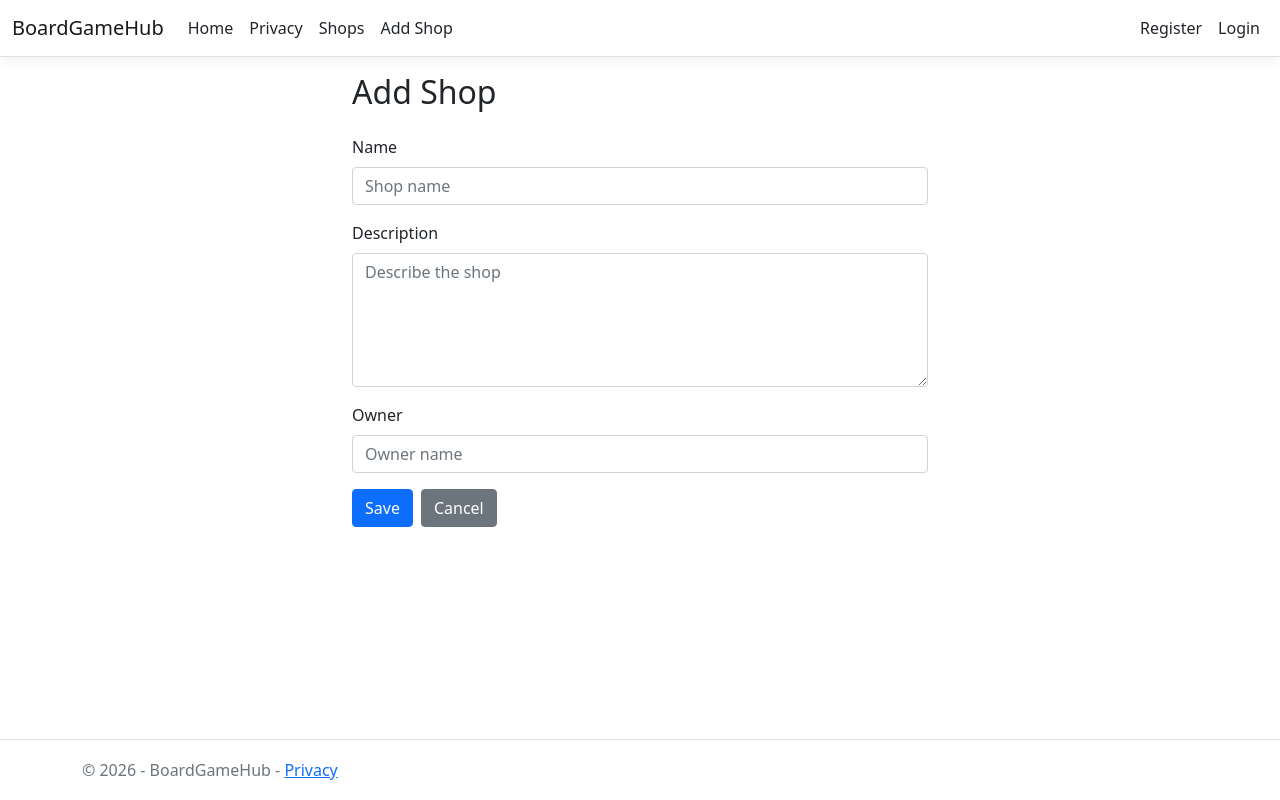
After one commit to akinatora902-a11y/BoardGameHub, an ASP.NET Core app: template BoardGameHub/Views/Shop/Create.cshtml in a window 1280 px wide. The commit adds this page. Run offline with ASP.NET Core 8, Linux system fonts and the light colour scheme; the template is opened without the code that fills it, so the values that code supplies are empty; style sheets or scripts are compiled from the project's sources; some libraries are stand-ins or nearby versions.

Commit message:
implement shop creation

```diff
--- a/BoardGameHub.Core/Contracts/IShopServices.cs
+++ b/BoardGameHub.Core/Contracts/IShopServices.cs
@@ -7,6 +7,8 @@ namespace BoardGameHub.Core.Contracts
     {
         Task<IEnumerable<ShopIndexResponse>> ShopIndexAsync();
 
+        Task<CreateShopResponse> CrateShopAsync(CreateShopRequest response);
+
         Task<CreateShopRequest> CreateShopFormAsync();
     }
 }
--- a/BoardGameHub/Mapping/WebShopProfile.cs
+++ b/BoardGameHub/Mapping/WebShopProfile.cs
@@ -1,4 +1,5 @@
 using AutoMapper;
+using BoardGameHub.Core.DTOs.Shop.Request;
 using BoardGameHub.Core.DTOs.Shop.Response;
 using BoardGameHub.ViewModel.ShopModels;
 
@@ -9,6 +10,8 @@ namespace BoardGameHub.Mapping
         public WebShopProfile()
         {
             CreateMap<ShopIndexResponse, ShopIndex>();
+            CreateMap<CreateShopRequest, CreateShop>();
+            CreateMap<CreateShopResponse, CreateShop>();
         }
     }
 }
--- a/BoardGameHub/ViewModel/ShopModels/CreateShop.cs
+++ b/BoardGameHub/ViewModel/ShopModels/CreateShop.cs
@@ -1,7 +1,7 @@
 using System.ComponentModel.DataAnnotations;
 using static BoardGameHub.Common.Application.Const.ApplicationConst;
 
-namespace BoardGameHub.Models.ShopModels
+namespace BoardGameHub.ViewModel.ShopModels
 {
     public class CreateShop
     {
--- a/BoardGameHub/Views/Shared/_Layout.cshtml
+++ b/BoardGameHub/Views/Shared/_Layout.cshtml
@@ -28,6 +28,9 @@
                         <li class="nav-item">
                             <a class="nav-link text-dark" asp-area="" asp-controller="Shop" asp-action="Index">Shops</a>
                         </li>
+                        <li class="nav-item">
+                            <a class="nav-link text-dark" asp-area="" asp-controller="Shop" asp-action="Create">Add Shop</a>
+                        </li>
                     </ul>
                     <partial name="_LoginPartial" />
                 </div>
--- /dev/null
+++ b/BoardGameHub/Views/Shop/Create.cshtml
@@ -0,0 +1,40 @@
+@model BoardGameHub.ViewModel.ShopModels.CreateShop;
+
+@{
+    ViewData["Title"] = "Add Shop";
+}
+
+<div class="container" style="max-width: 600px;">
+    <h2 class="mb-4">@ViewData["Title"]</h2>
+
+    <form asp-action="Create" method="post">
+        <div asp-validation-summary="ModelOnly" class="text-danger"></div>
+
+        <div class="mb-3">
+            <label asp-for="Name" class="form-label"></label>
+            <input asp-for="Name" class="form-control" placeholder="Shop name" />
+            <span asp-validation-for="Name" class="text-danger"></span>
+        </div>
+
+        <div class="mb-3">
+            <label asp-for="Description" class="form-label"></label>
+            <textarea asp-for="Description" class="form-control" rows="5" placeholder="Describe the shop"></textarea>
+            <span asp-validation-for="Description" class="text-danger"></span>
+        </div>
+
+        <div class="mb-3">
+            <label asp-for="Owner" class="form-label"></label>
+            <input asp-for="Owner" class="form-control" placeholder="Owner name" />
+            <span asp-validation-for="Owner" class="text-danger"></span>
+        </div>
+
+        <div class="d-flex gap-2">
+            <button type="submit" class="btn btn-primary">Save</button>
+            <a asp-controller="Home" asp-action="Index" class="btn btn-secondary">Cancel</a>
+        </div>
+    </form>
+</div>
+
+@section Scripts {
+    <partial name="_ValidationScriptsPartial" />
+}
```
Also changed, not shown: BoardGameHub.Core/DTOs/Shop/Response/CreateShopResponse.cs (added, +16 -0 lines), BoardGameHub.Core/Mapping/ShopProfile.cs (+6 -3 lines), BoardGameHub.Core/Services/ShopServices.cs (+40 -0 lines), BoardGameHub/Controllers/ShopController.cs (+19 -0 lines).
